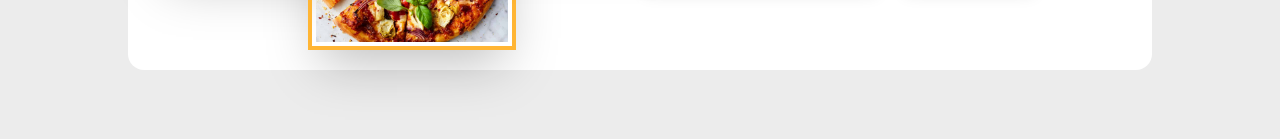
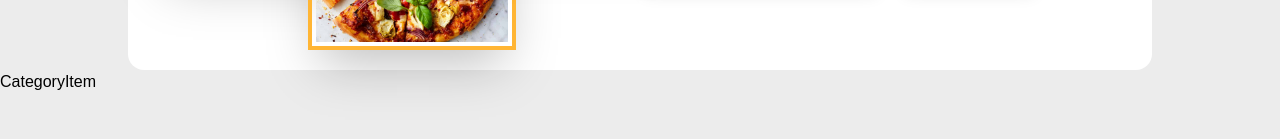
Before and after one commit to yassiraittata/best-community-share-food, a Next.js app: page / in a window 1280 px wide. Shown: the part 430-569 px from the top of the page. Built offline with nearby package versions, Linux system fonts and the light colour scheme.

Commit message:
add categories

```diff
--- a/components/category/CategoryList.tsx
+++ b/components/category/CategoryList.tsx
@@ -1,7 +1,12 @@
 import React from "react";
+import CategoryItem from "./CategoryItem";
 
 const CategoryList = () => {
-  return <section></section>;
+  return (
+    <section>
+      <CategoryItem />
+    </section>
+  );
 };
 
 export default CategoryList;
```
